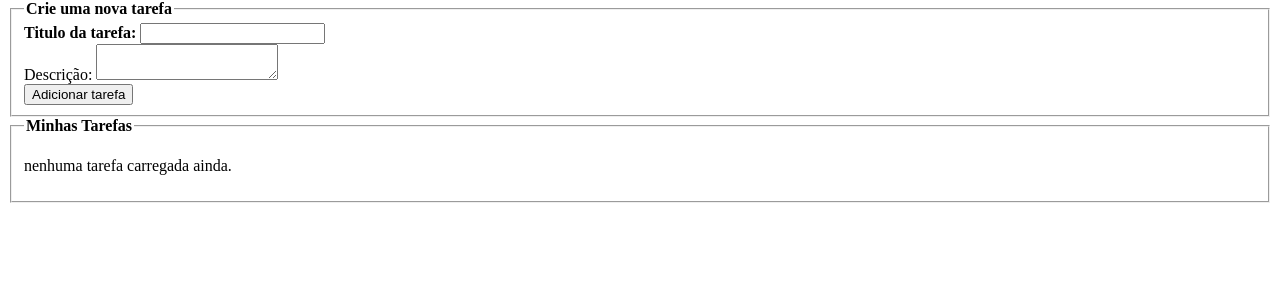
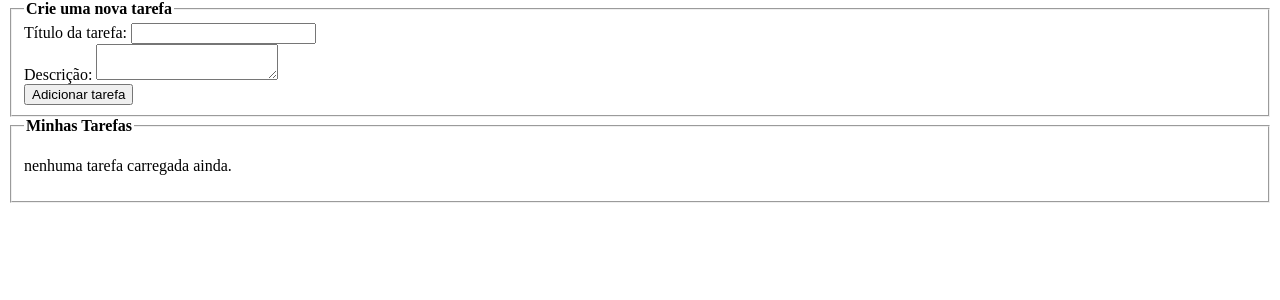
Before and after one commit to bruunovsanttos/APIToDoList, a Flask app: template app/templates/dashbord.html in a window 1280 px wide. Shown: the part 135-435 px from the top of the page. Run offline with Flask 3, Linux system fonts and the light colour scheme; the template is opened without the code that fills it, so the values that code supplies are empty.

Commit message:
Corrgindo falhas em escrita e adicionando for para o title que aind anão estava feito

```diff
--- a/app/templates/dashbord.html
+++ b/app/templates/dashbord.html
@@ -18,7 +18,7 @@
                 <legend><strong>Crie uma nova tarefa</strong></legend>
                 <form id="task-form">
                     <div>
-                        <label><strong>Titulo da tarefa:</strong></label>
+                        <label for="title">Título da tarefa:</label>
                         <input type="text" name="title" id="title" maxlength="50" required>
                     </div>
                     <div>
@@ -34,10 +34,10 @@
         <section>
             <fieldset>
                 <legend><strong>Minhas Tarefas</strong></legend>
-                <form id="tasks-list">
-                    <div>
-                        <p>nenhuma tarefa carregada ainda.</p>
-                    </div>
+                <div id="tasks-list">
+                    <p>nenhuma tarefa carregada ainda.</p>
+                </div>
+            </fieldset>
 
         </section>
 
```
